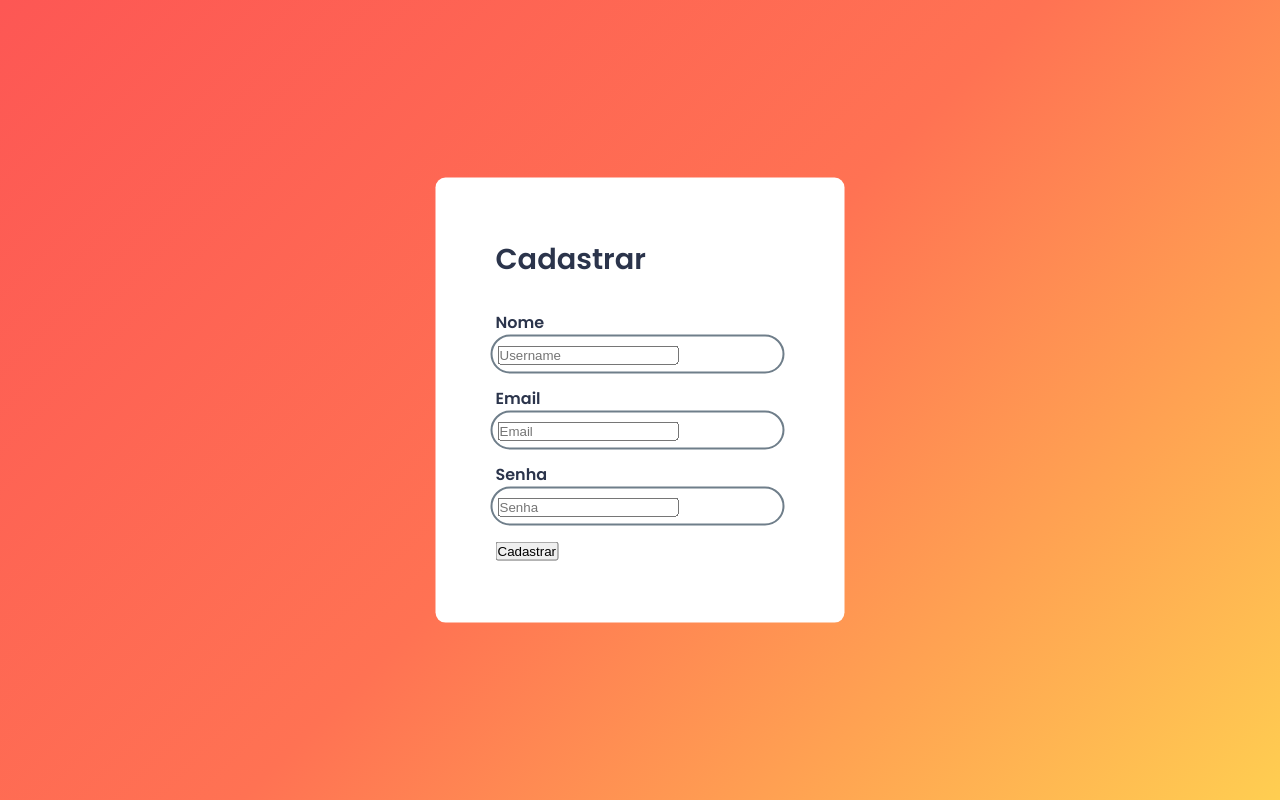
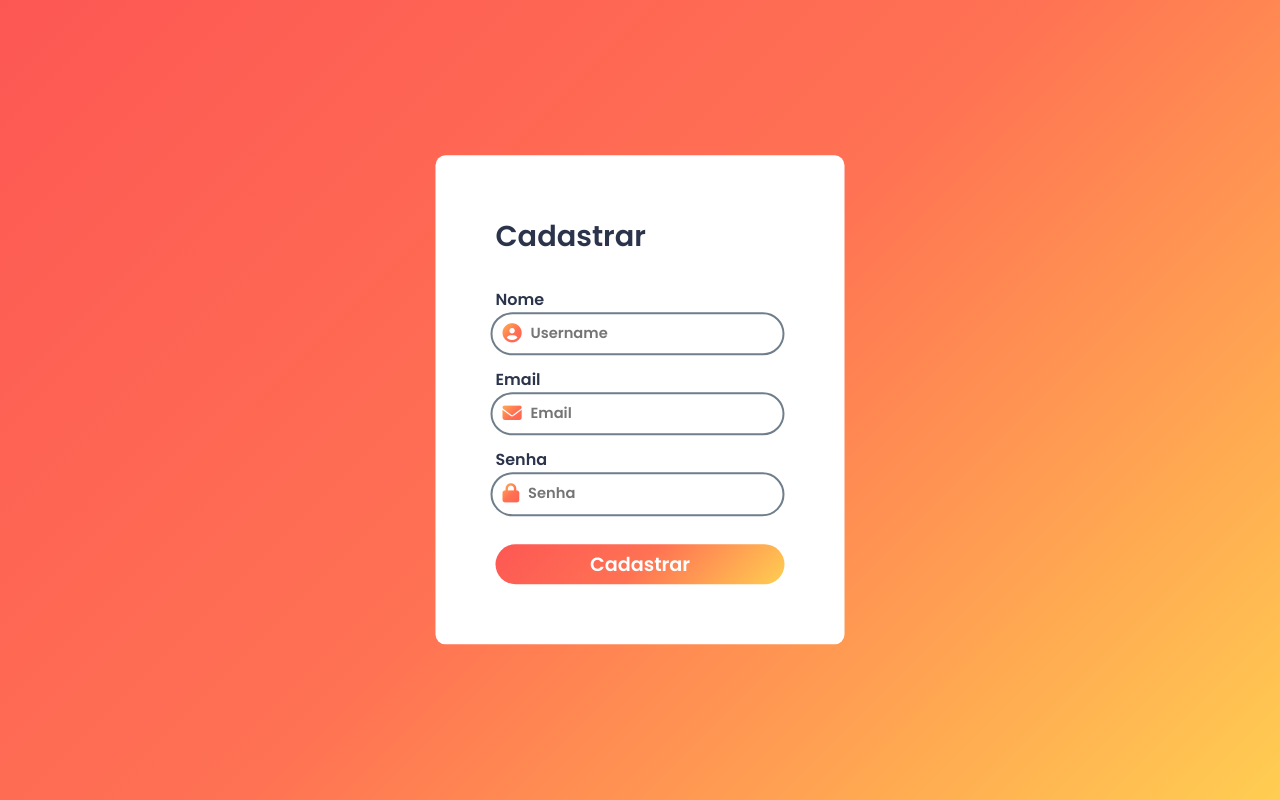
Before and after one commit to Dafylin/formulario2, a plain HTML site: page index.html in a window 1280 px wide. Drawn offline with Linux system fonts and the light colour scheme.

Commit message:
Add files via upload

```diff
--- a/form.css
+++ b/form.css
@@ -21,6 +21,8 @@ body{
     width: min-content;
     align-items: center;
     color: #2b344b;
+    animation: iniciar 1.6s ease-out;
+    pointer-events: all;
 }
 .title{
     font-size: 1.8em;
@@ -36,7 +38,50 @@ body{
 .input i{
     font-size: 1.2em;
     padding: 5px;
-    background: -webkit-linear-gradient(-45deg, #ffce51, #ff7253, #fd5453);
-    -webkit-backdrop-clip: text;
+    background: -webkit-linear-gradient(-45deg, #ffce51,#ff7253, #fd5754);
+    -webkit-background-clip: text;
+    -webkit-text-fill-color: transparent;
 
 }
+.input input{
+    width: 80%;
+    border: none;
+    outline: none;
+    font-family: 'Poppins','Sans-serif';
+    transform: translateY(-10%);
+    color: #2b344b;
+    font-size: 11pt;
+
+}
+#btn{
+    margin-top: 10%;
+    width: 100%;
+    text-align: center;
+}
+#btn button{
+    font-family: 'Poppins', sans-serif;
+    background: linear-gradient(-45deg, #ffce51, #ff7253, #fd5754);
+    width: 100%;
+    height: 40px;
+    border: none;
+    font-size: 1.2em;
+    color: #fff;
+    border-radius: 20px;
+    outline: none;
+    cursor: pointer;
+}
+#btn button:hover{
+    background: linear-gradient(-45deg, #eec04c, #ec7054, #ee5a57);
+}
+@keyframes iniciar{
+    0%{
+        top: 20%;
+        opacity: 0;
+        pointer-events: none;
+    }
+    100%{
+        top: 50%;
+        opacity: 100%;
+        pointer-events: all;
+    }
+}
--- a/index.html
+++ b/index.html
@@ -5,6 +5,7 @@
     <meta http-equiv="X-UA-Compatible" content="IE=edge">
     <meta name="viewport" content="width=device-width, initial-scale=1.0">
     <link rel="stylesheet" href="form.css">
+    <script src="https://kit.fontawesome.com/6879fbfca7.js" crossorigin="anonymous"></script>
     <title>Formulario</title>
 </head>
 <body>
@@ -14,16 +15,19 @@
              </h2>
              <label for="">Nome</label>
              <div class="input">
+                <i class="fa-sharp fa-solid fa-circle-user"></i>
                 <input id="username" name="username" placeholder="Username" type="text">
                  </div>
 
                  <label for="">Email</label>
              <div class="input">
+                <i class="fa-solid fa-envelope"></i>
                 <input id="Email" name="Email" placeholder="Email" type="text">
                  </div>
 
                  <label for="">Senha</label>
              <div class="input">
+                <i class="fa-solid fa-lock"></i>
                 <input id="Senha" name="Senha" placeholder="Senha" type="password">
                  </div>
                  <div id="btn">
```
